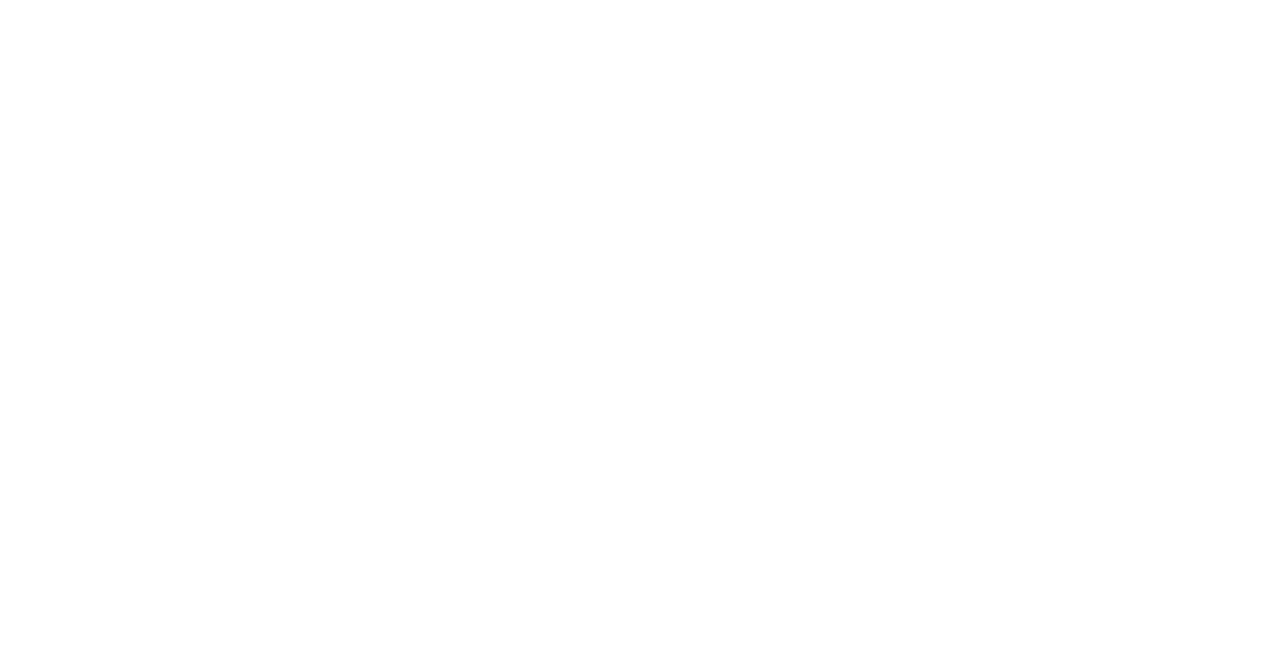
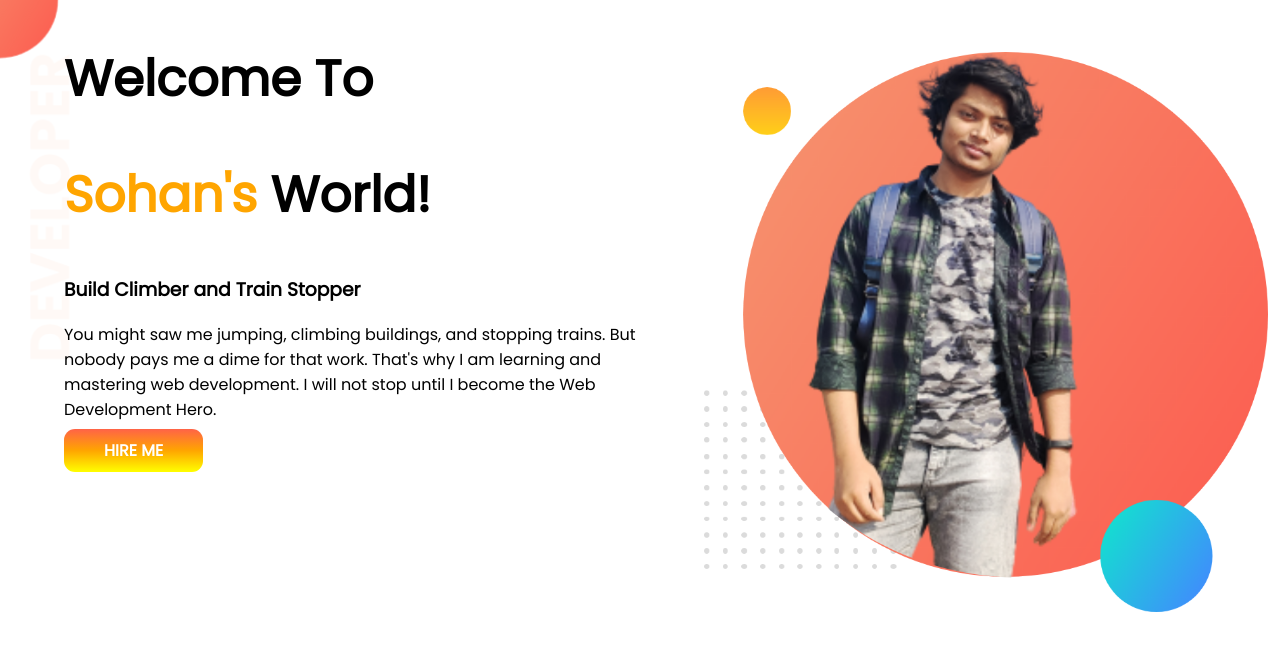
Before and after one commit to sasohan0/developer-portfolio1, a plain HTML site: page index.html in a window 1280 px wide. Drawn offline with Linux system fonts and the light colour scheme.

Commit message:
top banner added

```diff
--- a/index.html
+++ b/index.html
@@ -1,13 +1,37 @@
 <!DOCTYPE html>
 <html lang="en">
+
 <head>
     <meta charset="UTF-8">
     <meta http-equiv="X-UA-Compatible" content="IE=edge">
     <meta name="viewport" content="width=device-width, initial-scale=1.0">
     <title>Solih Ahmad Sohan Portfolio</title>
+    <link rel="preconnect" href="https://fonts.googleapis.com">
+    <link rel="preconnect" href="https://fonts.gstatic.com" crossorigin>
+
+    <link href="https://fonts.googleapis.com/css2?family=Poppins&display=swap" rel="stylesheet">
+
     <link rel="stylesheet" href="style.css">
+
 </head>
+
 <body>
+    <section class="top-banner">
+        <div class="half-width">
+            <h1>Welcome To</h1>
+            <h1> <span class="orange-color">Sohan's</span> World!</h1>
+            <h3>Build Climber and Train Stopper</h3>
+            <p>You might saw me jumping, climbing buildings, and stopping trains. But nobody pays me a dime for that
+                work.
+                That's why I am learning and mastering web development. I will not stop until I become the Web
+                Development
+                Hero.</p>
 
+            <a class="link-button" target="blank" href="https://www.facebook.com/solihahmad.sohan">HIRE ME</a>
+        </div>
+
+        <div class="half-width"><img src="/images/sohan.png" alt=""></div>
+    </section>
 </body>
+
 </html>
--- a/style.css
+++ b/style.css
@@ -0,0 +1,35 @@
+body{
+    font-family: 'Poppins', sans-serif;
+    margin: 0;
+}
+h1{
+    font-size: 50px;
+
+}
+.orange-color{
+    color: orange;
+}
+section{
+    display: flex;
+}
+.half-width{
+   width: 50%;
+   padding-left: 5%;
+}
+.half-width img{
+ width: 98%;
+ padding-top: 9%;
+}
+.link-button{
+    text-decoration: none;
+    background-image: linear-gradient(tomato, orange, yellow);
+    padding: 10px 40px;
+    color: white;
+    font-weight: 700;
+    border-radius: 11px;
+}
+.top-banner{
+    background-image: url(images/top-banner.png);
+    background-repeat: no-repeat;
+
+}
```
